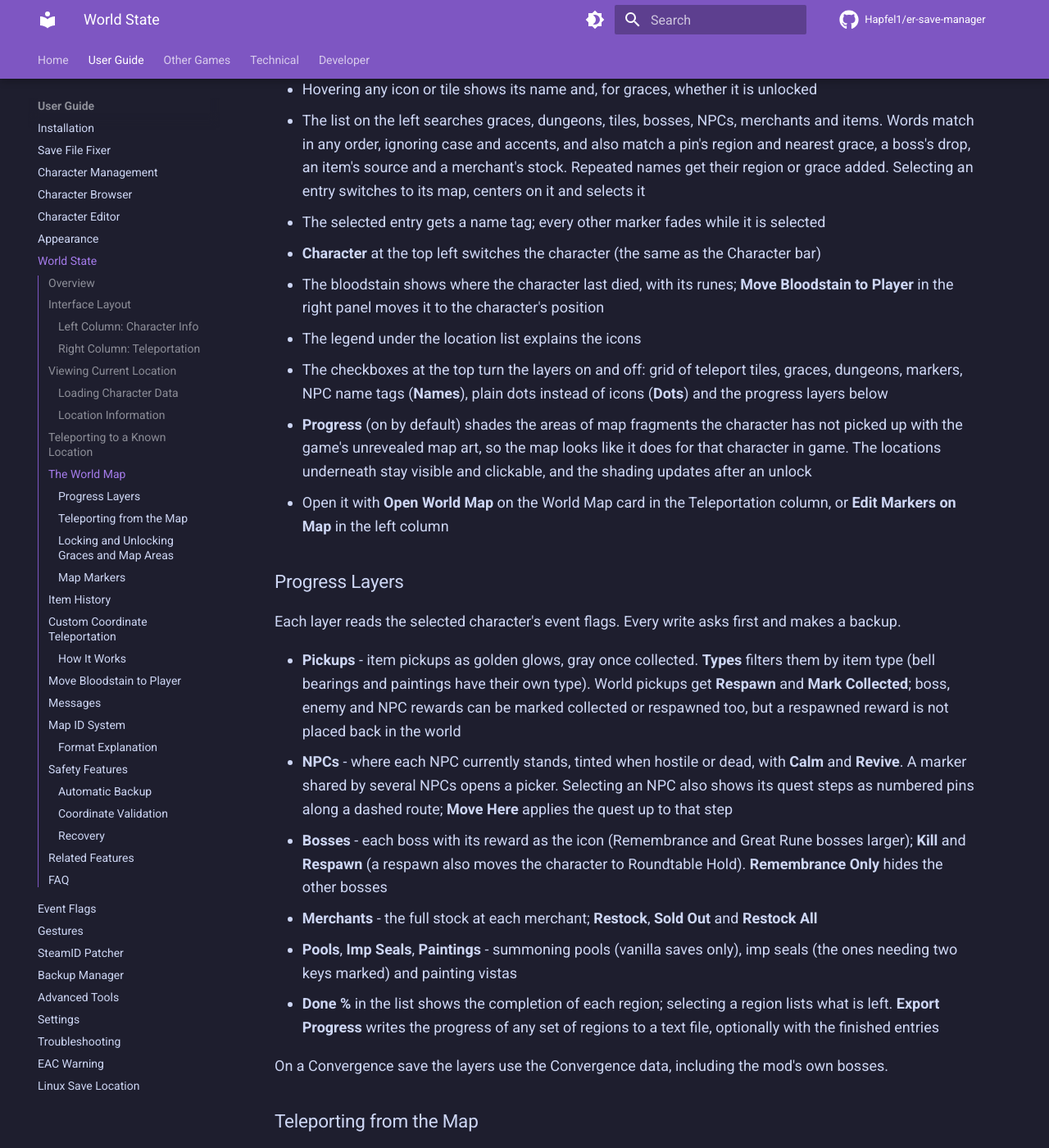
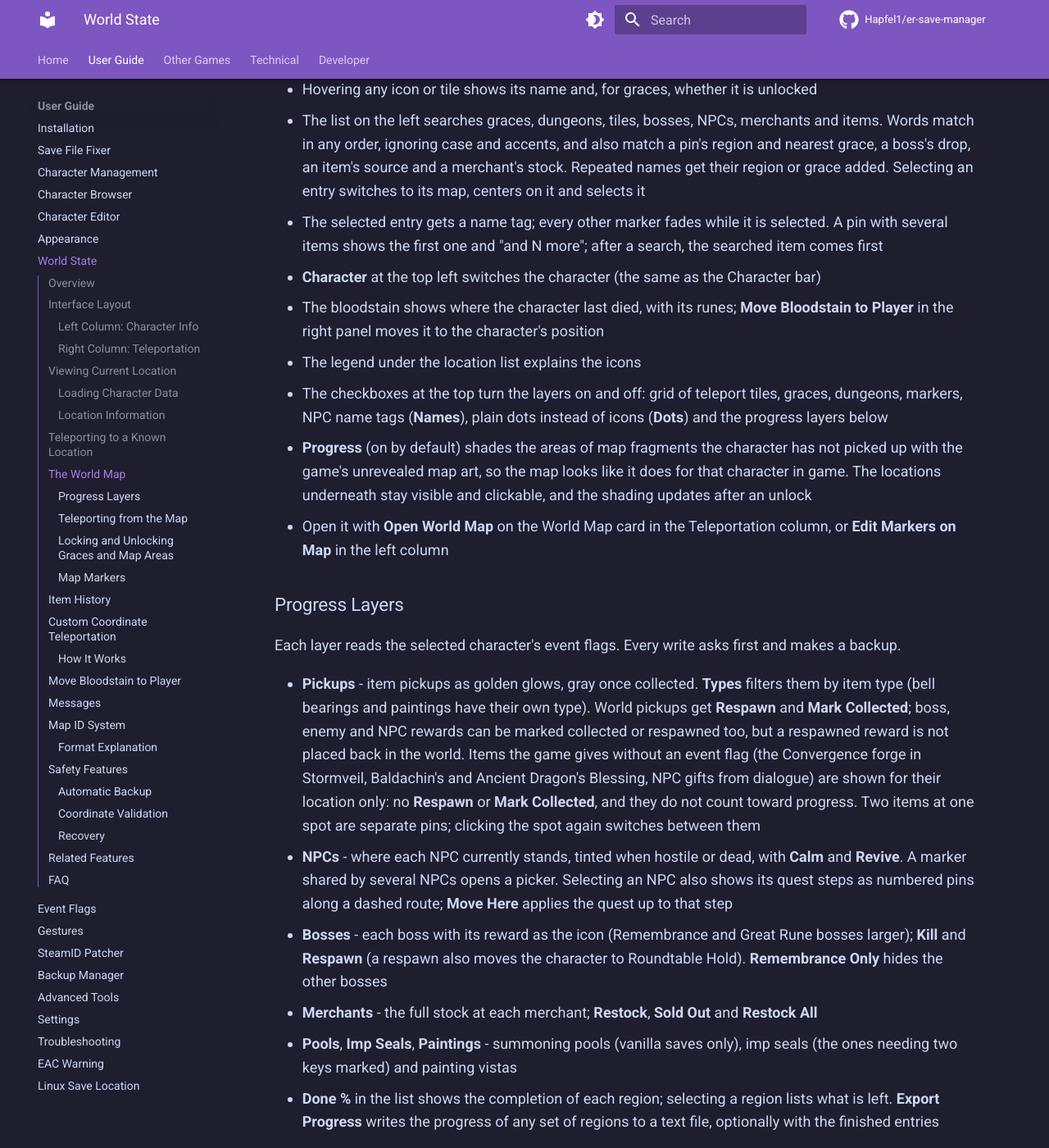
Before and after one commit to Hapfel1/er-save-manager, an MkDocs documentation site: the page built from docs/user-guide/world-state.md, in a window 1280 px wide and 1400 px high, scrolled down 4036 px. Shown: the whole window at 82% size. Built offline with MkDocs 1.6.1 and Material for MkDocs 9.7.7, drawn with Linux system fonts in a browser that asks for light colours; comment, search, counter and statistics services are not loaded; the version menu is left out; some of the changed text lies outside the part shown.

Commit message:
docs(user guide): Undo, game wait, Deaths, first steps and map pins for 2.6.0 (#489)
* docs(user guide): Undo, game wait, Deaths, first steps and map pins for 2.6.0

* docs(changelog): list #489 in 2.6.0

```diff
--- a/docs/user-guide/world-state.md
+++ b/docs/user-guide/world-state.md
@@ -129,7 +129,8 @@ the map shows the Convergence map art, graces and locations instead.
   match in any order, ignoring case and accents, and also match a pin's region and nearest grace,
   a boss's drop, an item's source and a merchant's stock. Repeated names get their region or
   grace added. Selecting an entry switches to its map, centers on it and selects it
-- The selected entry gets a name tag; every other marker fades while it is selected
+- The selected entry gets a name tag; every other marker fades while it is selected. A pin with
+  several items shows the first one and "and N more"; after a search, the searched item comes first
 - **Character** at the top left switches the character (the same as the Character bar)
 - The bloodstain shows where the character last died, with its runes; **Move Bloodstain to
   Player** in the right panel moves it to the character's position
@@ -150,7 +151,11 @@ Each layer reads the selected character's event flags. Every write asks first an
 - **Pickups** - item pickups as golden glows, gray once collected. **Types** filters them by item
   type (bell bearings and paintings have their own type). World pickups get **Respawn** and
   **Mark Collected**; boss, enemy and NPC rewards can be marked collected or respawned too, but a
-  respawned reward is not placed back in the world
+  respawned reward is not placed back in the world. Items the game gives without an event flag
+  (the Convergence forge in Stormveil, Baldachin's and Ancient Dragon's Blessing, NPC gifts from
+  dialogue) are shown for their location only: no **Respawn** or **Mark Collected**, and they do
+  not count toward progress. Two items at one spot are separate pins; clicking the spot again
+  switches between them
 - **NPCs** - where each NPC currently stands, tinted when hostile or dead, with **Calm** and
   **Revive**. A marker shared by several NPCs opens a picker. Selecting an NPC also shows its quest
   steps as numbered pins along a dashed route; **Move Here** applies the quest up to that step
@@ -185,6 +190,9 @@ character under the ground, inside a wall or out of bounds, so a pin teleport as
 inside a boss arena warn while that boss is alive. Pickups, bosses, NPCs and other markers
 teleport to the floor nearest to them. The bloodstain teleports to its exact saved position,
 after a warning when it holds runes.
+
+Teleports to location-only pins land on floor at least 2 units from the object. A character saved
+at 0 HP (during a death) gets full HP when teleported, so it can act at the new spot.
 
 ### Locking and Unlocking Graces and Map Areas
 
```
Also changed, not shown: CHANGELOG.md (+65 -0 lines), README.md (+7 -1 lines), docs/index.md (+8 -0 lines), docs/user-guide/backup-manager.md (+1 -1 lines), docs/user-guide/installation.md (+1 -1 lines), docs/user-guide/save-file-fixer.md (+11 -1 lines), docs/user-guide/steamid-patcher.md (+6 -0 lines).
